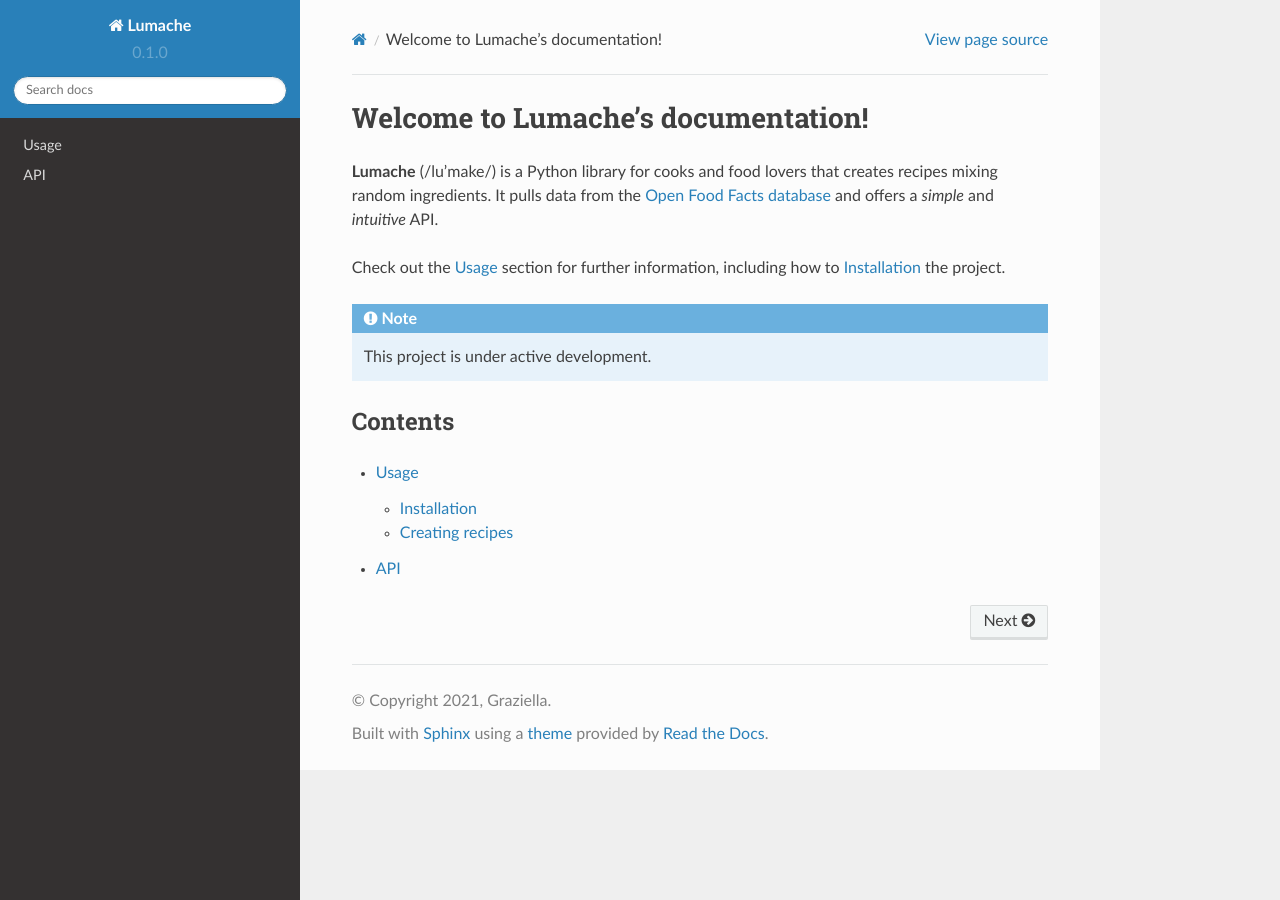
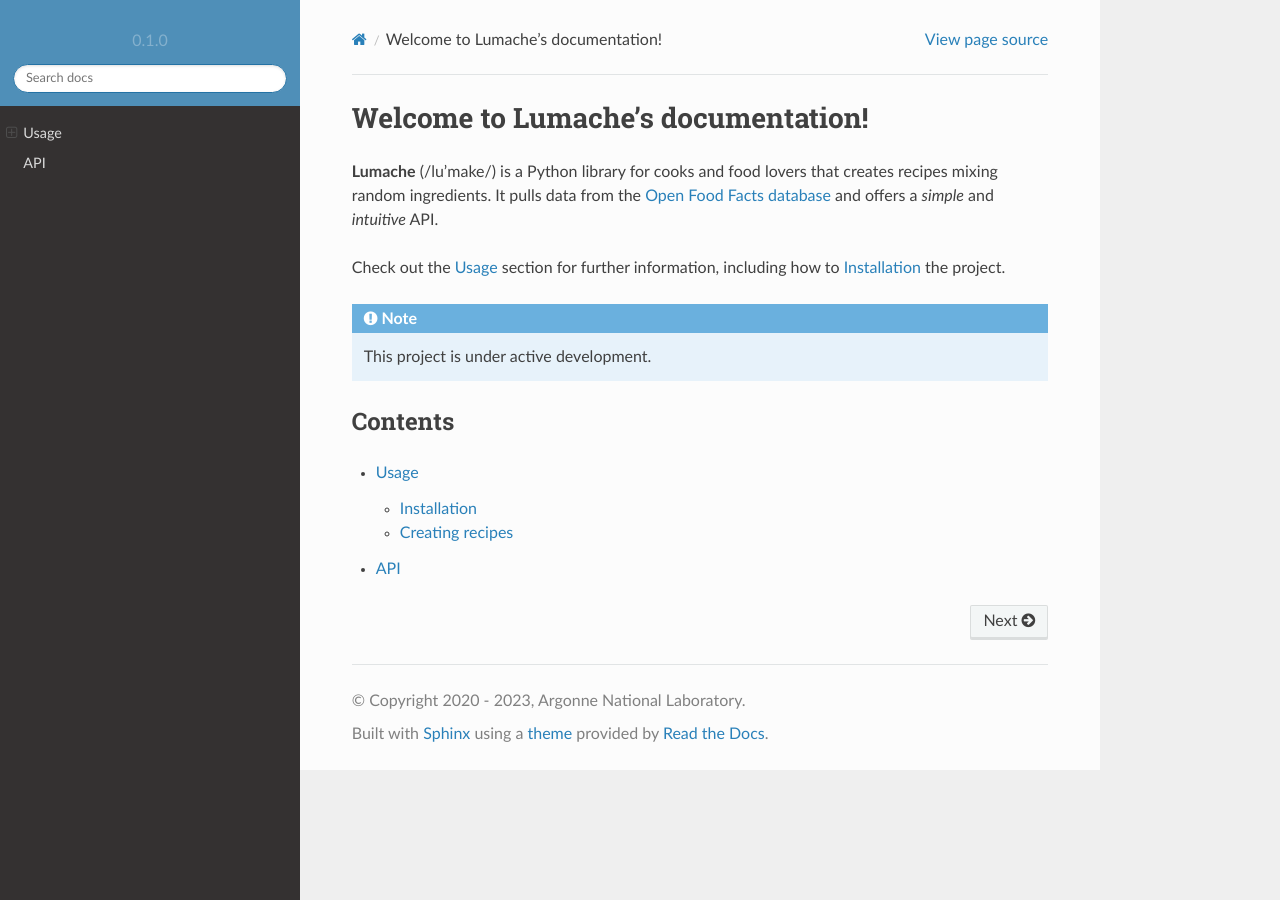
Before and after one commit to grace227/batchScan, a Sphinx documentation site: the page built from docs/source/index.rst, in a window 1280 px wide. Built offline with Sphinx 7.4.7 and the Read the Docs theme 2.0.0, drawn with Linux system fonts in a browser that asks for light colours.

Commit message:
Update conf.py

```diff
--- a/docs/source/conf.py
+++ b/docs/source/conf.py
@@ -1,10 +1,14 @@
 # Configuration file for the Sphinx documentation builder.
+import os, sys
+import sphinx_rtd_theme
+sys.path.insert(0, os.path.abspath('../../source'))
 
 # -- Project information
 
-project = 'Lumache'
-copyright = '2021, Graziella'
-author = 'Graziella'
+project = 'BatchScan'
+aps = 'Argonne National Laboratory'
+copyright = '2020 - 2023, ' + aps
+
 
 release = '0.1'
 version = '0.1.0'
@@ -30,6 +34,16 @@
 # -- Options for HTML output
 
 html_theme = 'sphinx_rtd_theme'
+html_theme_path = [sphinx_rtd_theme.get_html_theme_path()]
+
+html_theme_options = {
+    'style_nav_header_background': '#4f8fb8ff',
+    'collapse_navigation': False,
+    'logo_only': True,
+}
+
+# Output file base name for HTML help builder.
+htmlhelp_basename = project + 'doc'
 
 # -- Options for EPUB output
 epub_show_urls = 'footnote'
```
